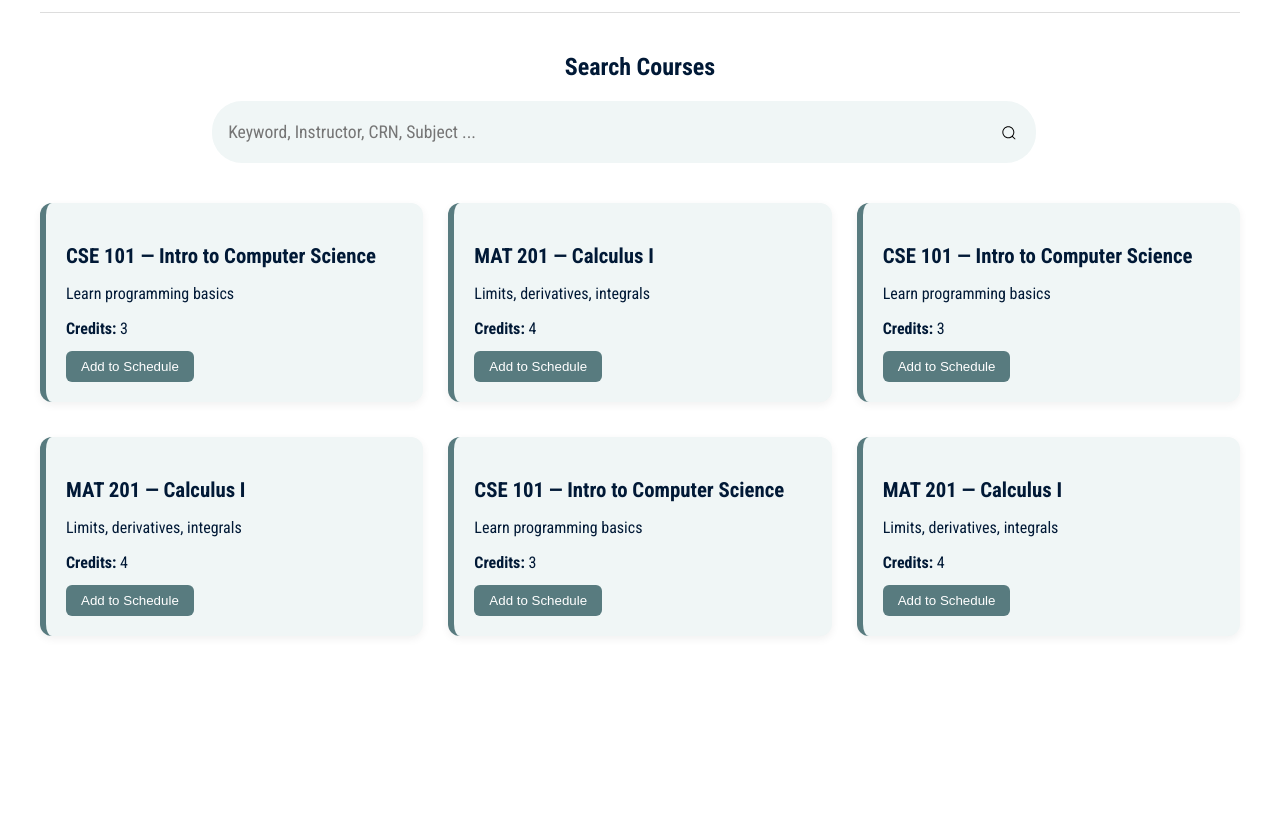
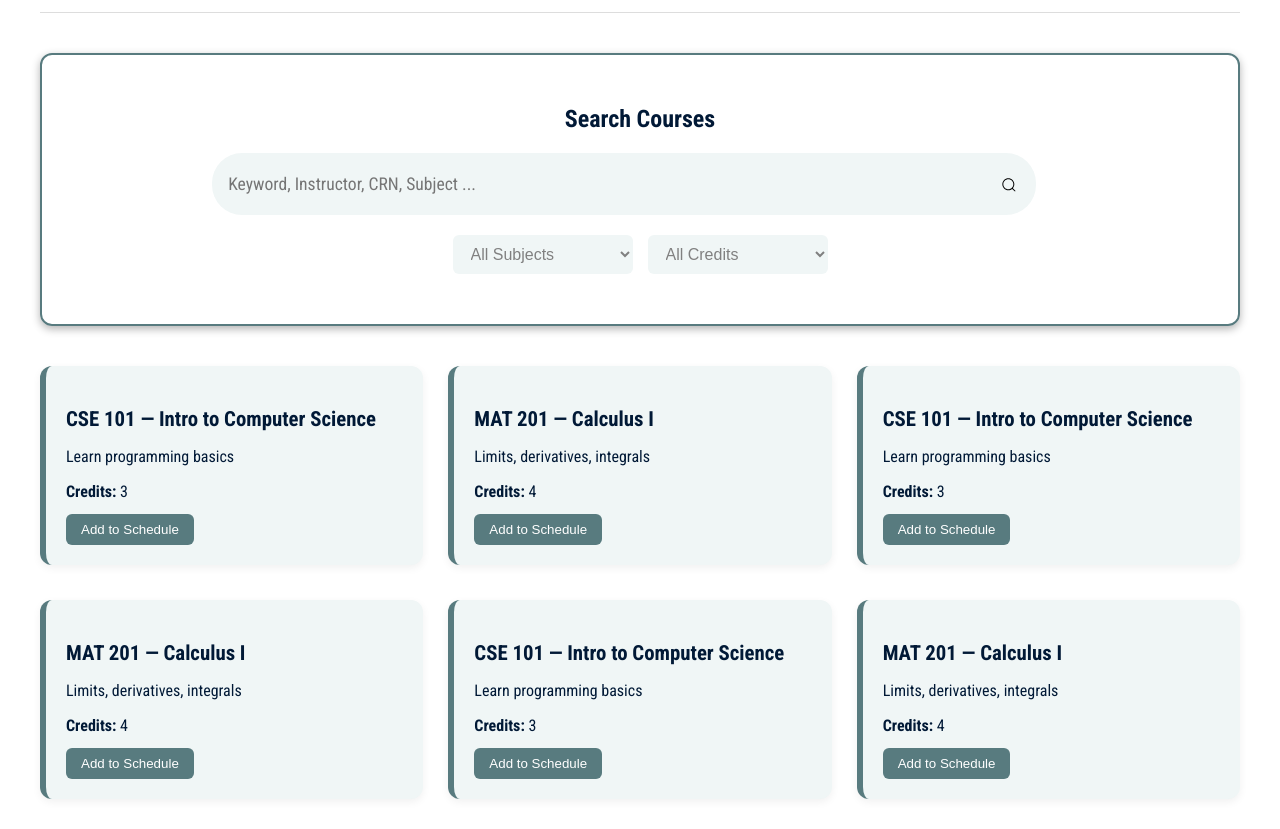
Before and after one commit to kc999/sdev255finalprojectgroup1, a plain HTML site: page frontend/views/index.html in a window 1280 px wide. Shown: the part 114-943 px from the top of the page. Before the commit the page ends 800 px from the top, so only its background shows below. Drawn offline with Linux system fonts and the light colour scheme.

Commit message:
Added filters to search bar - more will be added in the future mh

```diff
--- a/frontend/views/css/styles.css
+++ b/frontend/views/css/styles.css
@@ -49,6 +49,10 @@ nav h1 {
 .search {
     text-align: center;
     margin: 20px 0 40px;
+    border-radius: 12px;
+    padding: 30px;
+    border: 2px solid #587B7F;
+    box-shadow: 0 3px 8px rgba(0, 0, 0, 0.3)
 }
 
 .search__input {
@@ -83,7 +87,45 @@ nav h1 {
     height: 1.2em;
 }
 
-/* ---------------- COURSE CATALOG LAYOUT ---------------- */
+/* FILTER BAR STYLES */
+.filters {
+    display: flex;
+    gap: 15px;
+    margin: 20px auto;
+    width: 90%;
+    max-width: 900px;
+    justify-content: center;
+    flex-wrap: wrap;
+}
+
+/* Inputs + dropdowns */
+.filters input,
+.filters select {
+    padding: 10px 14px;
+    font-size: 16px;
+    border: none;
+    border-radius: 6px;
+    background: #F0F6F6;
+    transition: 0.2s ease;
+    min-width: 180px;
+    color:grey;
+}
+
+/* Focus effect */
+.filters input:focus,
+.filters select:focus {
+    box-shadow: 0 0 4px rgba(0, 0, 0, .05);
+    outline: none;
+}
+
+/* Hover */
+.filters select:hover,
+.filters input:hover {
+    background-color: #f4f9f9;
+}
+
+
+/* COURSE CATALOG LAYOUT */
 .catalog-container {
     display: grid;
     grid-template-columns: repeat(auto-fill, minmax(310px, 1fr));
--- a/frontend/views/index.html
+++ b/frontend/views/index.html
@@ -50,6 +50,21 @@
                     </g>
                 </svg>
             </button>
+            <div class="filters">
+                <select id="subjectFilter">
+                    <option value="">All Subjects</option>
+                    <option value="CSE">CSE</option>
+                    <option value="MAT">MAT</option>
+                    <!-- Add more subjects here -->
+                </select>
+
+                <select id="creditFilter">
+                    <option value="">All Credits</option>
+                    <option value="1">1 credit</option>
+                    <option value="3">3 credits</option>
+                    <option value="4">4 credits</option>
+                </select>
+            </div>
         </div>
 
     </main>
--- a/frontend/views/js/catalog.js
+++ b/frontend/views/js/catalog.js
@@ -1,6 +1,7 @@
 document.addEventListener("DOMContentLoaded", () => {
     updateNavBar(); // from auth.js
     loadCourses();
+    setupFilters();
 });
 
 // Store all courses globally for search use
@@ -93,6 +94,32 @@ function renderCourses(courses) {
     });
 }
 
+// Filters Functionality
+function setupFilters() {
+    const subjectFilter = document.getElementById("subjectFilter");
+    const creditFilter = document.getElementById("creditFilter");
+
+    subjectFilter.addEventListener("change", applyFilters);
+    creditFilter.addEventListener("change", applyFilters);
+}
+
+function applyFilters() {
+    const subject = document.getElementById("subjectFilter").value;
+    const credits = document.getElementById("creditFilter").value;
+
+    let filtered = allCourses.filter(course => {
+        const matchesSubject =
+            subject === "" || course.subject === subject;
+
+        const matchesCredits =
+            credits === "" || course.credits.toString() === credits;
+
+        return matchesSubject && matchesCredits;
+    });
+
+    renderCourses(filtered);
+}
+
 // SEARCH FUNCTIONALITY
 const searchInput = document.querySelector(".search__input");
 
```
